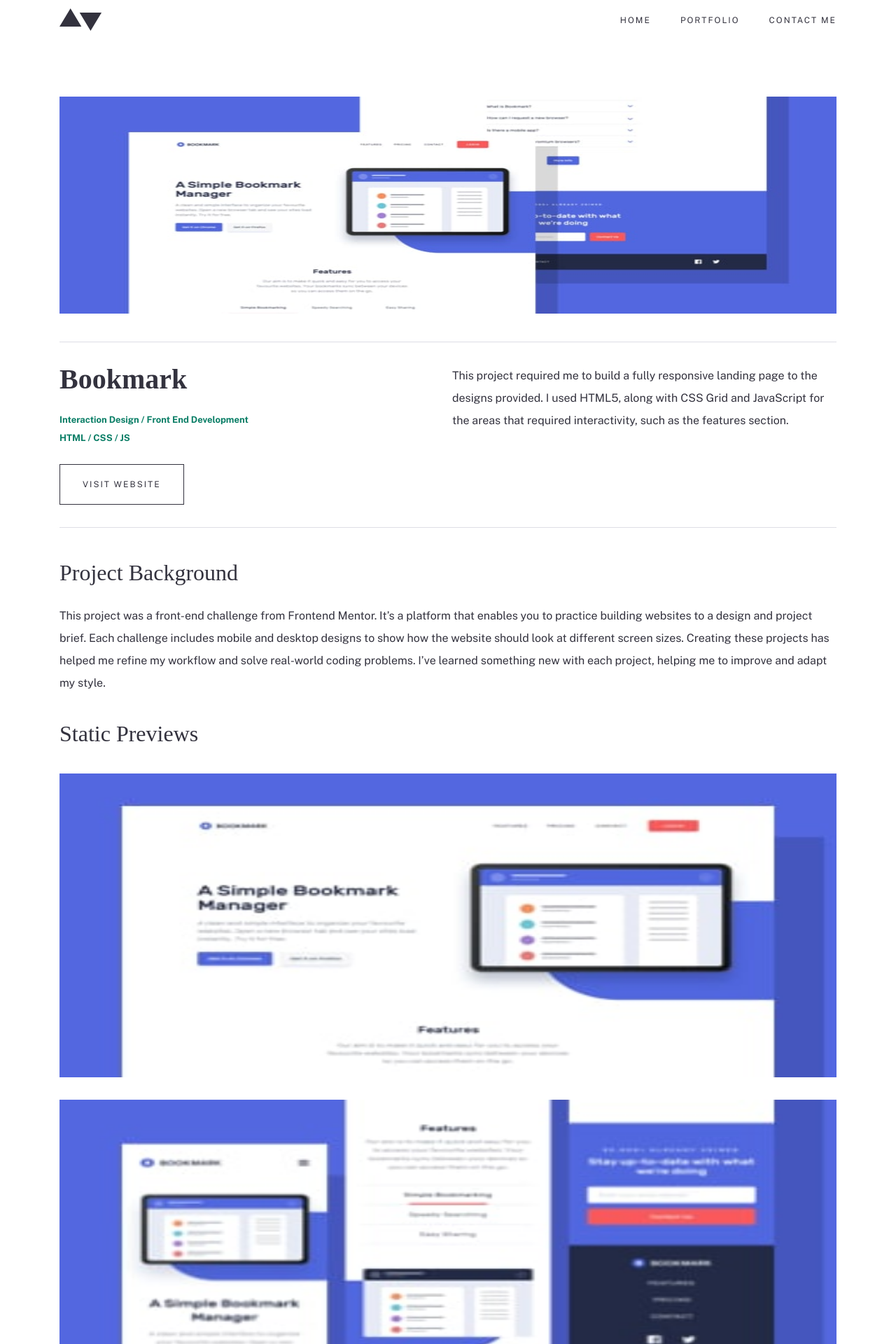
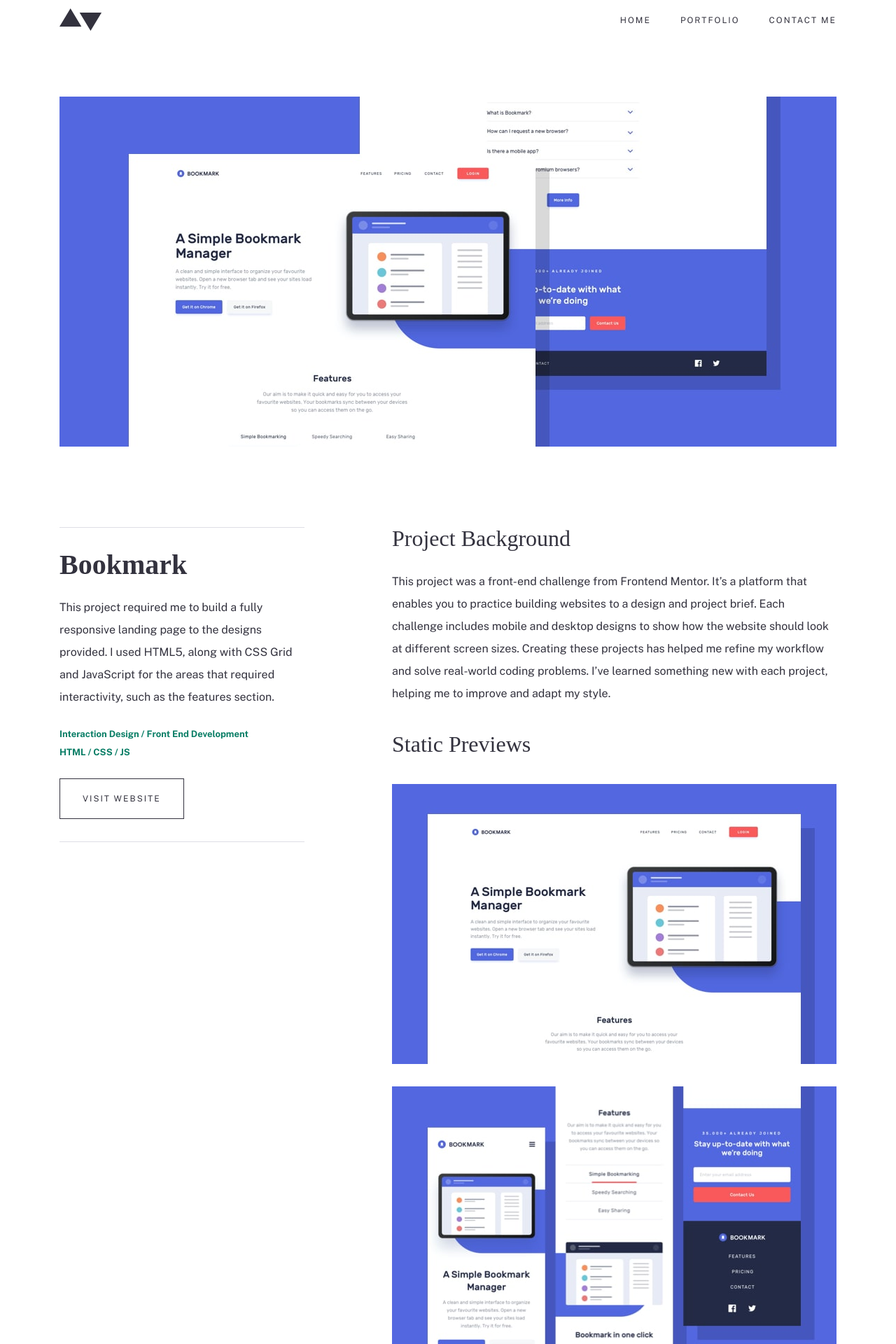
Before and after one commit to ThabisoMagwaza/minimalist-portfolio, a Next.js app: page /portfolio/bookmark in a window 1280 px wide. Shown: the part 20-1940 px from the top of the page at 70% size. Built offline with nearby package versions, Linux system fonts and the light colour scheme; a web font is replaced by a local one.

Commit message:
feat: added desktop portfolio page

```diff
--- a/src/app/portfolio/[slug]/page.tsx
+++ b/src/app/portfolio/[slug]/page.tsx
@@ -52,6 +52,18 @@
             />
           </TabletHeroPicture>
 
+          <DesktopPicture>
+            <source srcSet={project.heroImg.desktop.srcSet} />
+            <DetailImage
+              src={project.heroImg.desktop.src}
+              width={1110}
+              height={500}
+              alt={`A screenshot of the ${project.name} project`}
+            />
+          </DesktopPicture>
+        </header>
+
+        <ContentWrapper>
           <HeroContent>
             <LeftWrapper>
               <Heading2>{project.name}</Heading2>
@@ -73,8 +85,8 @@
             </LeftWrapper>
             <TabletDescription>{project.description}</TabletDescription>
           </HeroContent>
-        </header>
 
+          <BodyContent>
             <Background>
               <Heading3>Project Background</Heading3>
 
@@ -84,7 +96,7 @@
             <Preview>
               <Heading3>Static Previews</Heading3>
 
-          <PreviewImages>
+              <MobilePreviewImages>
                 {project.previews.map((previvew) => (
                   <PreviewPicture key={previvew.mobile.src}>
                     <source srcSet={previvew.mobile.srcSet} />
@@ -96,8 +108,38 @@
                     />
                   </PreviewPicture>
                 ))}
-          </PreviewImages>
+              </MobilePreviewImages>
+
+              <TabletPreviewImages>
+                {project.previews.map((previvew) => (
+                  <PreviewPicture key={previvew.tablet.src}>
+                    <source srcSet={previvew.tablet.srcSet} />
+                    <PreviewImage
+                      src={previvew.tablet.src}
+                      width={689}
+                      height={434}
+                      alt={`A preview image of the ${project.name} project`}
+                    />
+                  </PreviewPicture>
+                ))}
+              </TabletPreviewImages>
+
+              <DesktopPreviewImages>
+                {project.previews.map((previvew) => (
+                  <PreviewPicture key={previvew.desktop.src}>
+                    <source srcSet={previvew.desktop.srcSet} />
+                    <PreviewImage
+                      src={previvew.desktop.src}
+                      width={634}
+                      height={400}
+                      alt={`A preview image of the ${project.name} project`}
+                    />
+                  </PreviewPicture>
+                ))}
+              </DesktopPreviewImages>
             </Preview>
+          </BodyContent>
+        </ContentWrapper>
 
         <ProjectsNavigator
           previous={{
@@ -115,6 +157,19 @@
   );
 }
 
+const BodyContent = styled.div`
+  @media ${QUERIES.laptopAndUp} {
+    max-width: 635px;
+  }
+`;
+
+const ContentWrapper = styled.div`
+  @media ${QUERIES.laptopAndUp} {
+    display: flex;
+    gap: 125px;
+  }
+`;
+
 const LeftWrapper = styled.div`
   display: flex;
   flex-direction: column;
@@ -130,11 +185,19 @@
   @media ${QUERIES.tabletAndUp} {
     display: block;
   }
+
+  @media ${QUERIES.laptopAndUp} {
+    display: none;
+  }
 `;
 
 const MobileDescription = styled.p`
   @media ${QUERIES.tabletAndUp} {
     display: none;
+  }
+
+  @media ${QUERIES.laptopAndUp} {
+    display: revert;
   }
 `;
 
@@ -145,6 +208,10 @@
   @media ${QUERIES.tabletAndUp} {
     margin-top: 94px;
     margin-bottom: 80px;
+  }
+
+  @media ${QUERIES.laptopAndUp} {
+    margin-bottom: 115px;
   }
 `;
 
@@ -159,12 +226,44 @@
   @media ${QUERIES.tabletAndUp} {
     height: 434px;
   }
+
+  @media ${QUERIES.laptopAndUp} {
+    height: 400px;
+  }
 `;
 
-const PreviewImages = styled.div`
+const MobilePreviewImages = styled.div`
   display: flex;
   flex-direction: column;
   gap: 32px;
+
+  @media ${QUERIES.laptopAndUp} {
+    display: none;
+  }
+`;
+
+const TabletPreviewImages = styled.div`
+  display: none;
+  flex-direction: column;
+  gap: 32px;
+
+  @media ${QUERIES.tabletAndUp} {
+    display: flex;
+  }
+
+  @media ${QUERIES.laptopAndUp} {
+    display: none;
+  }
+`;
+
+const DesktopPreviewImages = styled.div`
+  display: none;
+  flex-direction: column;
+  gap: 32px;
+
+  @media ${QUERIES.laptopAndUp} {
+    display: flex;
+  }
 `;
 
 const Preview = styled.section`
@@ -201,6 +300,10 @@
     display: flex;
     gap: 12px;
   }
+
+  @media ${QUERIES.laptopAndUp} {
+    align-self: flex-start;
+  }
 `;
 
 const MobileHeroPicture = styled.picture`
@@ -220,6 +323,21 @@
   @media ${QUERIES.tabletAndUp} {
     display: block;
   }
+
+  @media ${QUERIES.laptopAndUp} {
+    display: none;
+  }
+`;
+
+const DesktopPicture = styled.picture`
+  display: none;
+  height: 500px;
+
+  margin-bottom: 115px;
+
+  @media ${QUERIES.laptopAndUp} {
+    display: block;
+  }
 `;
 
 const DetailImage = styled(Image)`
```
Lines whose indentation alone changed are shown as unchanged.
